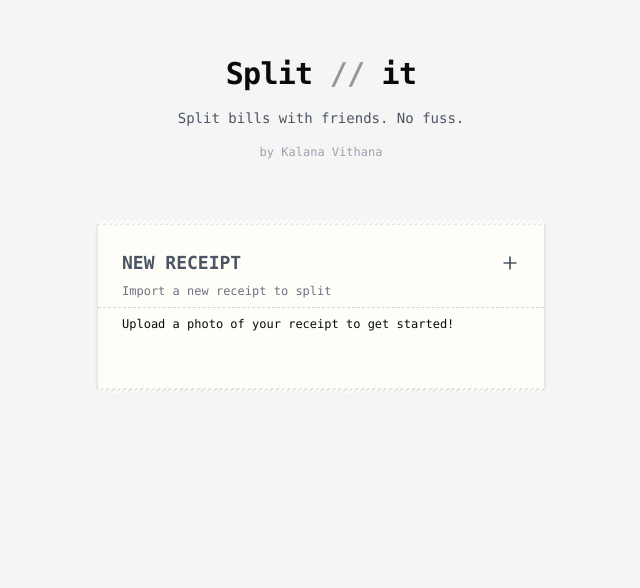
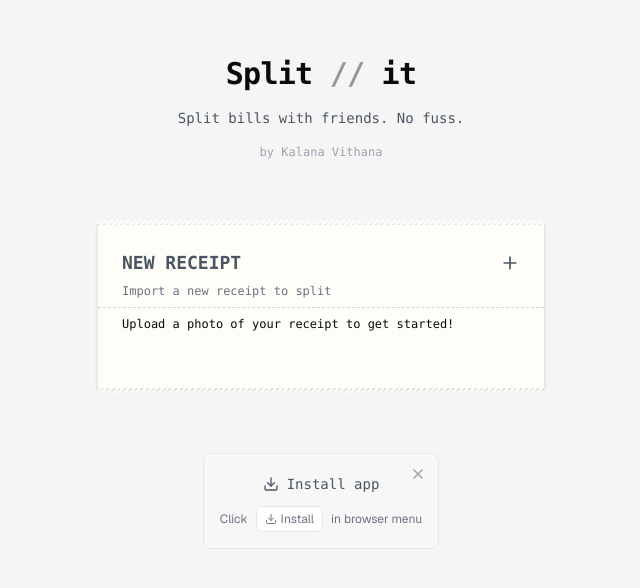
Before and after one commit to kvithana/bill-split, a Next.js app: page / in a window 1280 px wide. Shown: the top 588 px of the page, without its empty margins (319-959 px from the left). Built offline with nearby package versions, Linux system fonts and the light colour scheme.

Commit message:
feat: add dismissible install prompt with localStorage persistence
- Added dismiss button to install prompt
- Implemented localStorage to remember user's dismissal preference
- Simplified browser detection logic
- Improved prompt visibility conditions

```diff
--- a/components/install-prompt.tsx
+++ b/components/install-prompt.tsx
@@ -2,14 +2,18 @@
 
 import { motion } from "framer-motion"
 import { useEffect, useState } from "react"
-import { Share, Plus, Download } from "lucide-react"
+import { Share, Plus, Download, X } from "lucide-react"
 
 export function InstallPrompt() {
   const [isIOS, setIsIOS] = useState(false)
   const [isStandalone, setIsStandalone] = useState(false)
-  const [isSafari, setIsSafari] = useState(false)
+  const [isDismissed, setIsDismissed] = useState(true) // Start hidden until we check localStorage
 
   useEffect(() => {
+    // Check localStorage first
+    const dismissed = localStorage.getItem("installPromptDismissed")
+    setIsDismissed(!!dismissed)
+
     // Improved iOS detection
     const iOS =
       /iPad|iPhone|iPod/.test(navigator.userAgent) &&
@@ -19,15 +23,19 @@ export function InstallPrompt() {
     const safari = /^((?!chrome|android).)*safari/i.test(navigator.userAgent)
 
     setIsIOS(iOS)
-    setIsSafari(safari)
     setIsStandalone(
       window.matchMedia("(display-mode: standalone)").matches ||
         (window.navigator as any).standalone === true
     )
   }, [])
 
-  // Only show for iOS Safari and when not in standalone mode
-  if (isStandalone || (!isIOS && !isSafari)) {
+  const handleDismiss = () => {
+    localStorage.setItem("installPromptDismissed", "true")
+    setIsDismissed(true)
+  }
+
+  // Only show when not standalone and not dismissed
+  if (isStandalone || isDismissed) {
     return null
   }
 
@@ -36,9 +44,17 @@ export function InstallPrompt() {
       initial={{ opacity: 0, y: 10 }}
       animate={{ opacity: 1, y: 0 }}
       transition={{ delay: 1 }}
-      className="flex flex-col items-center gap-3 p-4 rounded-lg border border-gray-200 bg-gray-50/50 backdrop-blur-sm"
+      className="relative flex flex-col items-center gap-3 p-4 rounded-lg border border-gray-200 bg-gray-50/50 backdrop-blur-sm"
     >
-      <div className="flex items-center gap-2 text-sm font-mono text-gray-600">
+      <button
+        onClick={handleDismiss}
+        className="absolute top-2 right-2 p-1 text-gray-400 hover:text-gray-600"
+        aria-label="Dismiss"
+      >
+        <X className="w-4 h-4" />
+      </button>
+
+      <div className="flex items-center gap-2 text-sm font-mono text-gray-600 mt-1">
         <Download className="w-4 h-4" />
         <span>Install app</span>
       </div>
```
